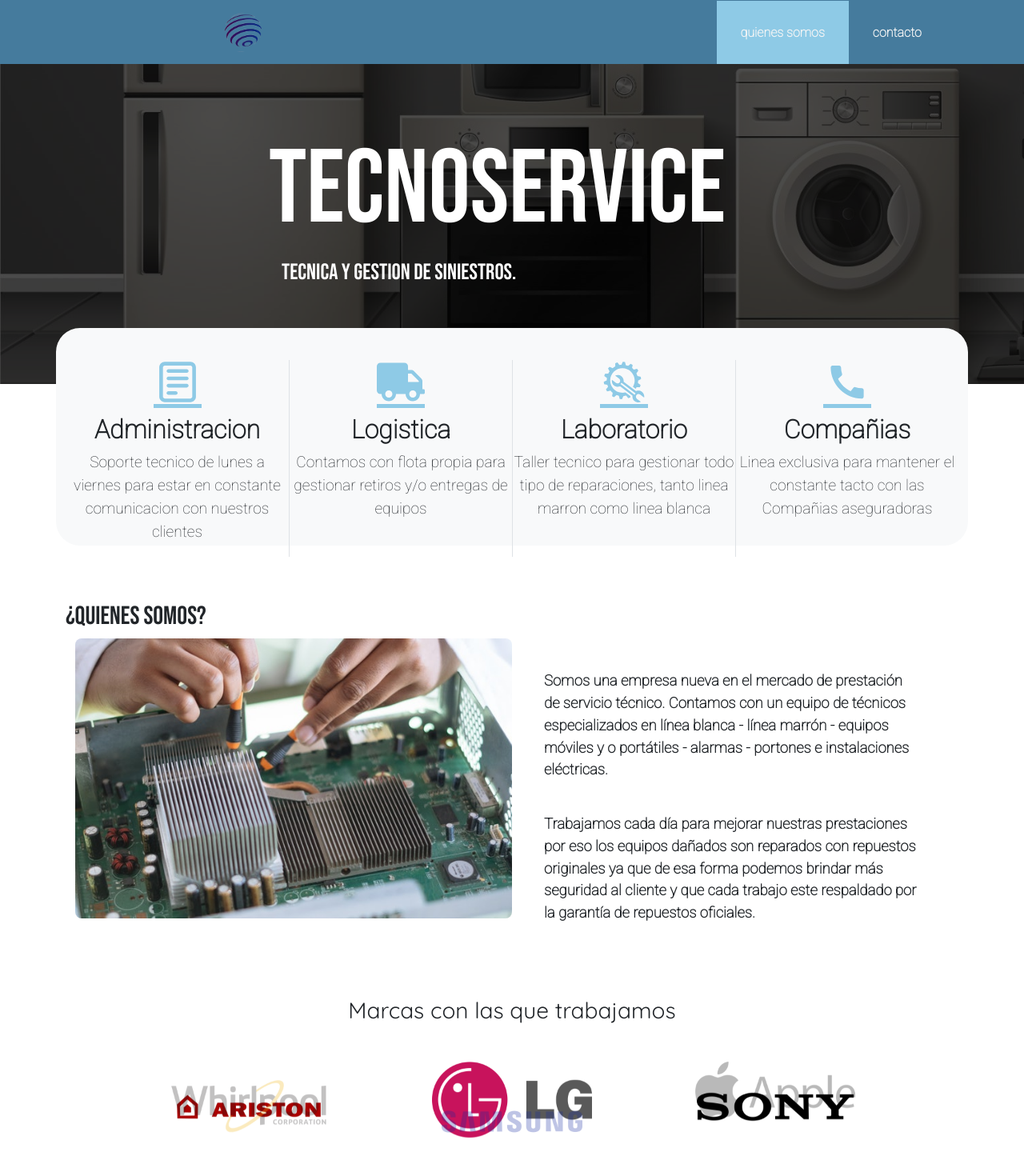
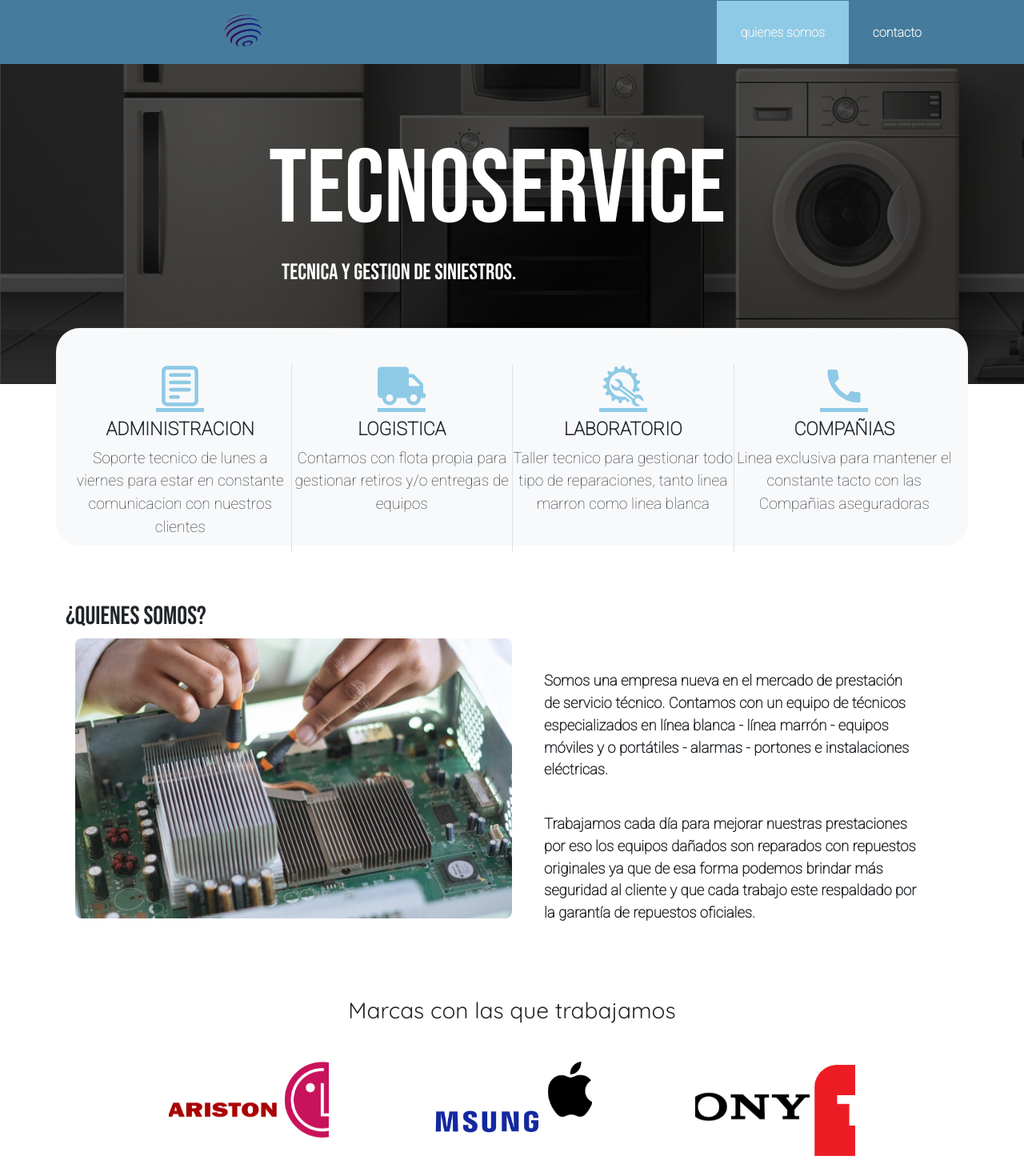
Before and after one commit to gonzalomontiel06/tecnoservice, a React (Create React App) app: page /nosotros in a window 1280 px wide. Shown: the top 1470 px of the page at 80% size. Built offline with nearby package versions, Linux system fonts and the light colour scheme.

Commit message:
subiendo data

```diff
--- a/src/Components/AboutUs/DarkVariantExample.jsx
+++ b/src/Components/AboutUs/DarkVariantExample.jsx
@@ -1,15 +1,16 @@
-import Carousel from 'react-bootstrap/Carousel';
+import Carousel from 'react-bootstrap/Carousel'
 import whirlpool from '../../img/whirlpool.png'
 import electrolux from '../../img/electrolux.png'
 import ariston from '../../img/ariston.png'
+import lg from '../../img/lg.png'
 
 function DarkVariantExample() {
     return (
-        <Carousel variant="dark" controls={false} fade interval={1500} indicators={false}>
+        <Carousel variant="dark" controls={false} interval={1500} indicators={false}>
             <Carousel.Item>
                 <img
                     className="d-block w-100"
-                    src={whirlpool}
+                    src={lg}
                     alt="Whirlpool"
                 />
             </Carousel.Item>
--- a/src/Components/AboutUs/DarkVariantExample2.jsx
+++ b/src/Components/AboutUs/DarkVariantExample2.jsx
@@ -1,15 +1,15 @@
 import Carousel from 'react-bootstrap/Carousel';
 import samsung from '../../img/samsung.png'
 import philips from '../../img/philips.png'
-import lg from '../../img/lg.png'
+import apple from '../../img/apple.png'
 
 function DarkVariantExample2() {
     return (
-        <Carousel variant="dark" controls={false} fade interval={1500} indicators={false}>
+        <Carousel variant="dark" controls={false} interval={1500} indicators={false}>
             <Carousel.Item>
                 <img
                     className="d-block w-100"
-                    src={samsung}
+                    src={apple}
                     alt="Whirlpool"
                 />
             </Carousel.Item>
@@ -23,7 +23,7 @@ function DarkVariantExample2() {
             <Carousel.Item>
                 <img
                     className="d-block w-100"
-                    src={lg}
+                    src={samsung}
                     alt="Ariston"
                 />
             </Carousel.Item>
--- a/src/Components/AboutUs/DarkVariantExample3.jsx
+++ b/src/Components/AboutUs/DarkVariantExample3.jsx
@@ -1,22 +1,22 @@
 import Carousel from 'react-bootstrap/Carousel';
-import apple from '../../img/apple.png'
 import tcl from '../../img/tcl.png'
 import sony from '../../img/sony.png'
+import whirlpool from '../../img/whirlpool.png'
 
 function DarkVariantExample3() {
     return (
-        <Carousel variant="dark" controls={false} fade interval={1500} indicators={false}>
+        <Carousel variant="dark" controls={false} interval={1500} indicators={false}>
             <Carousel.Item>
                 <img
                     className="d-block w-100"
-                    src={apple}
+                    src={tcl}
                     alt="Whirlpool"
                 />
             </Carousel.Item>
             <Carousel.Item>
                 <img
                     className="d-block w-100"
-                    src={tcl}
+                    src={whirlpool}
                     alt="Electrolux"
                 />
             </Carousel.Item>
--- a/src/Components/Main/Main.scss
+++ b/src/Components/Main/Main.scss
@@ -9,6 +9,7 @@
     &__container{
         width: 100%;
         display: flex;
+        padding: 5px;
 
         &__art{
             width: 25%;
@@ -22,6 +23,8 @@
             &--subtitle{
                 font-family: 'Roboto', sans-serif;
                 font-weight: bolder;
+                text-transform: uppercase;
+                font-size: 23px;
             }
 
             &--parrafo{
```
Also changed, not shown: 1 other file (tests, documents, lock files or other folders).
